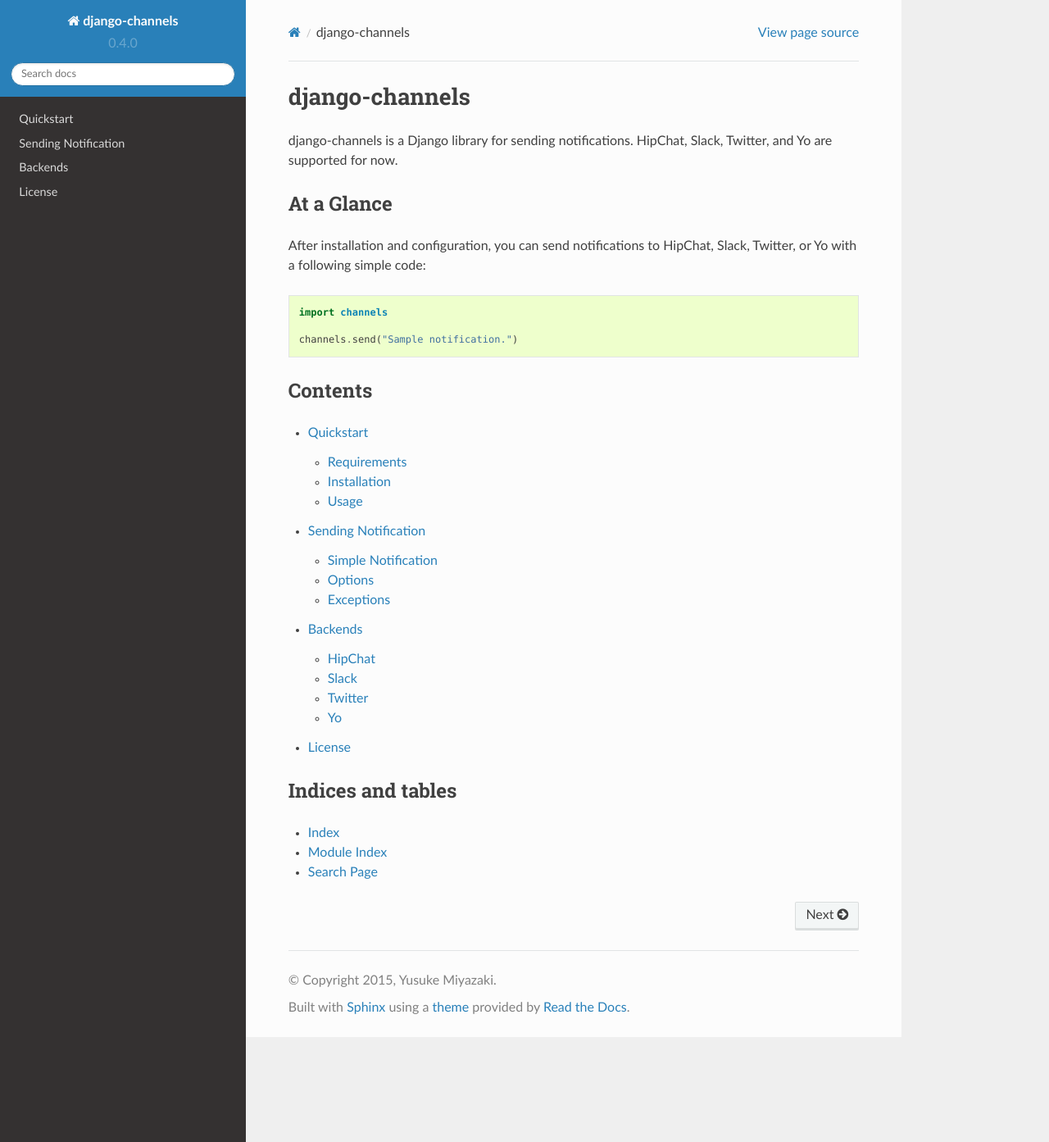
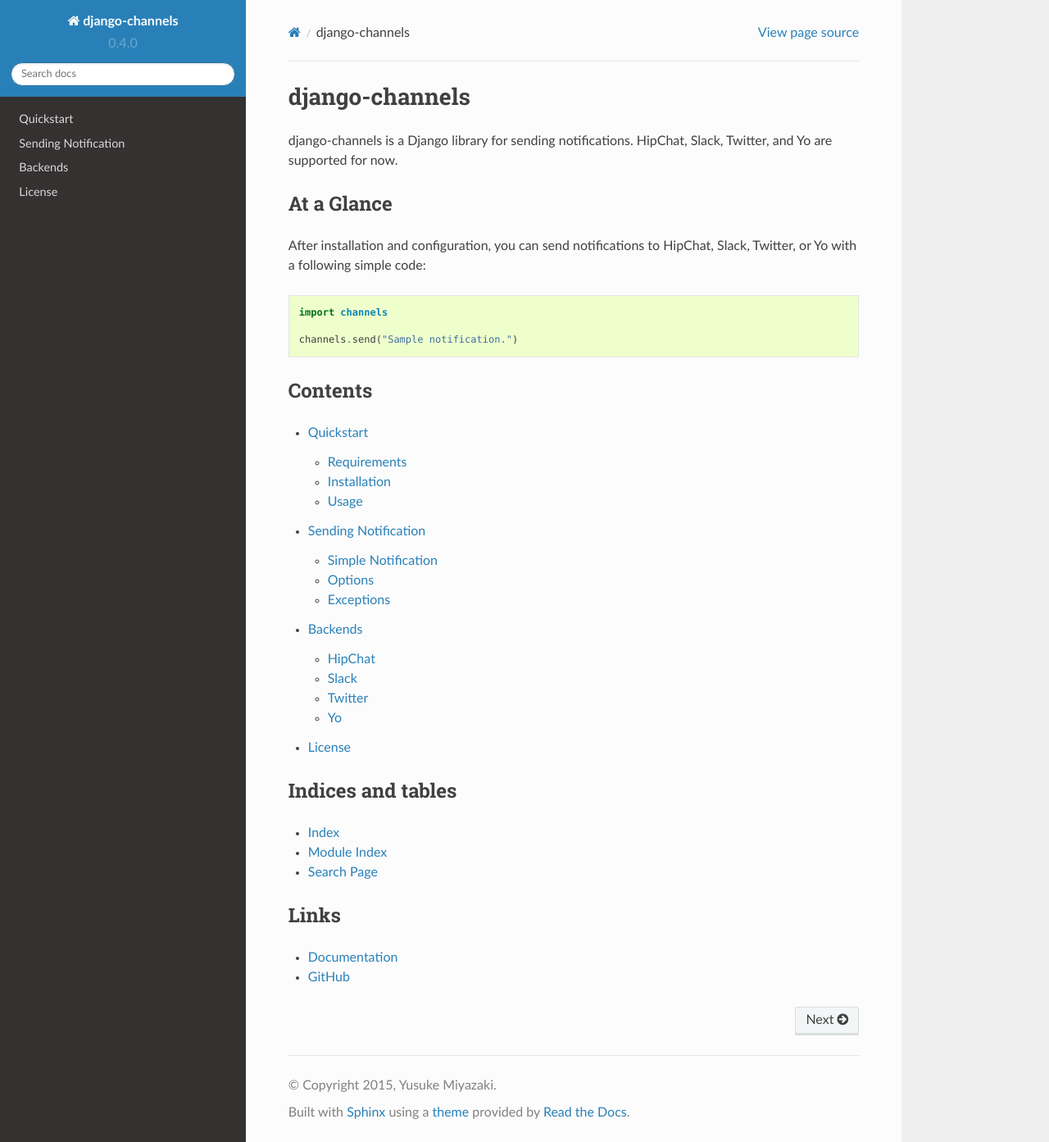
Before and after one commit to ymyzk/kawasemi, a Sphinx documentation site: the page built from docs/source/index.rst, in a window 1280 px wide and 1393 px high. Shown: the whole window at 82% size. Built offline with Sphinx 7.4.7 and the Read the Docs theme 2.0.0, drawn with Linux system fonts in a browser that asks for light colours.

Commit message:
Update documentation

```diff
--- a/docs/source/index.rst
+++ b/docs/source/index.rst
@@ -29,3 +29,11 @@
 * :ref:`genindex`
 * :ref:`modindex`
 * :ref:`search`
+
+Links
+-----
+* `Documentation`_
+* `GitHub`_
+
+.. _Documentation: http://django-channels.readthedocs.org/
+.. _GitHub: https://github.com/ymyzk/django-channels
```
